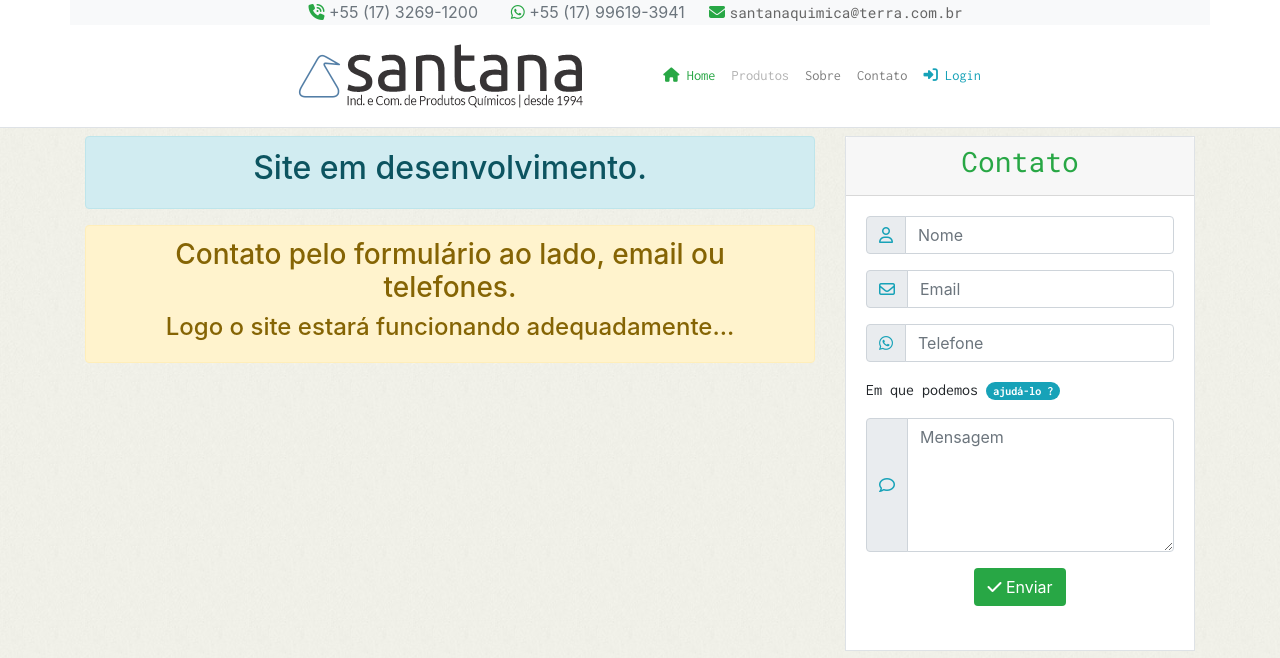
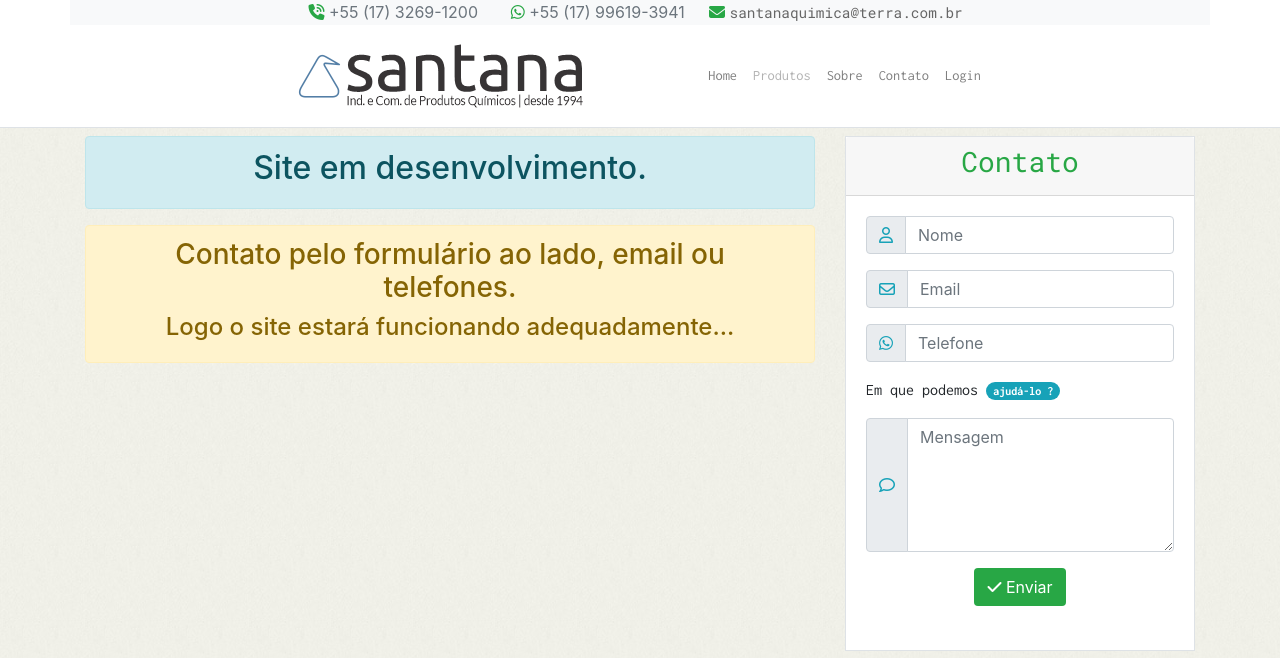
Before and after one commit to jcsj89/santana, a PHP site: template templates/home.twig in a window 1280 px wide. Shown: the top 658 px of the page. Run offline with PHP 8.4, Linux system fonts and the light colour scheme; the template is opened without the code that fills it, so the values that code supplies are empty; some libraries are stand-ins or nearby versions; some web fonts are replaced.

Commit message:
25.01.01 branch casa

```diff
--- a/templates/base/nav.twig
+++ b/templates/base/nav.twig
@@ -28,7 +28,7 @@
 				<div class="collapse navbar-collapse" id="navbarNav">
 					<ul class="navbar-nav ml-auto">
 						<li class="nav-item">
-							<a class="nav-link text-success font-inconsolata" href="/"><i class="fa fa-home text-success"></i> Home</a>
+							<a class="nav-link font-inconsolata" href="/">Home</a>
 						</li>
 						<li class="nav-item">
 							<a class="nav-link font-inconsolata disabled" href="/">Produtos</a>
@@ -40,7 +40,7 @@
 							<a class="nav-link font-inconsolata" href="/site/contato">Contato</a>
 						</li>
 						<li class="nav-item">
-							<a class="nav-link text-info font-inconsolata" href="/login"><i class="fa fa-sign-in"></i> Login</a>
+							<a class="nav-link font-inconsolata" href="/login">Login</a>
 						</li>
 					</ul>
 				</div>
```
Also changed, not shown: config/routes.php (+2 -5 lines), 1 other file.
